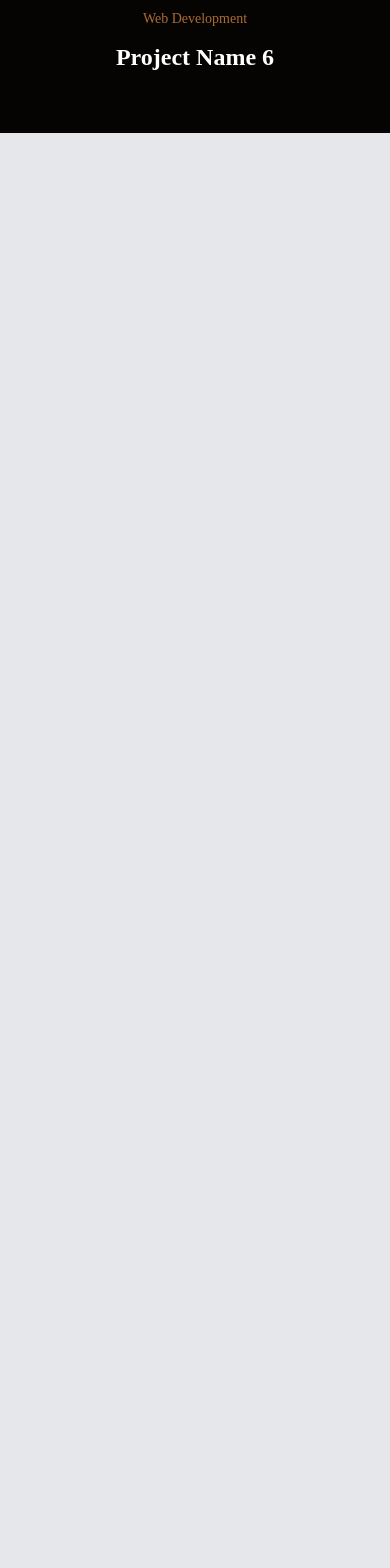
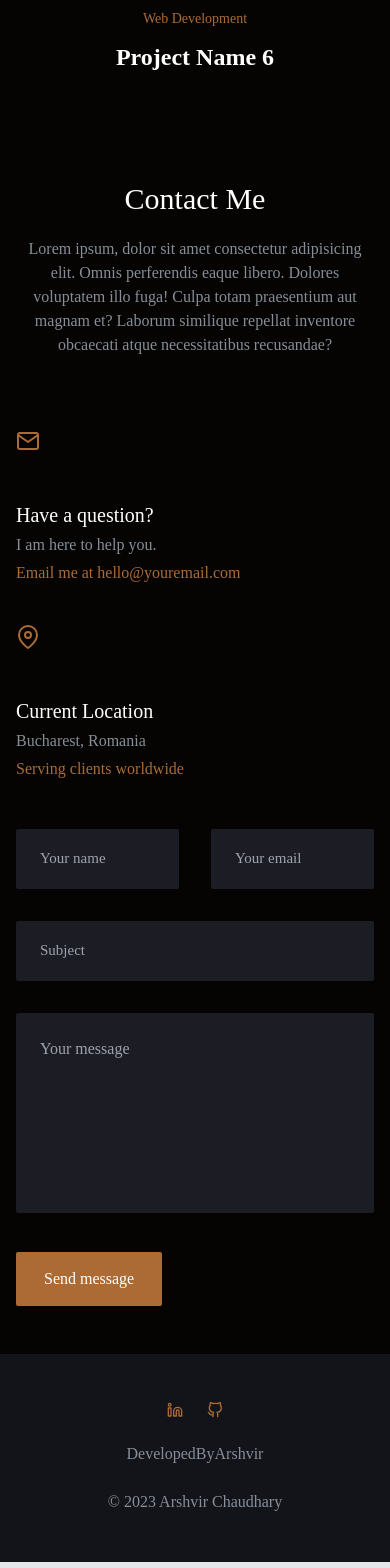
Before and after one commit to arshvirc/portfolio, a React (Vite) app: page / in a window 390 px wide. Shown: the part 4300-5868 px from the top of the page. Built offline with nearby package versions, Linux system fonts and the light colour scheme.

Commit message:
Create temp contact form and footer

```diff
--- a/src/App.jsx
+++ b/src/App.jsx
@@ -7,6 +7,8 @@ import Header from './components/Header'
 import Hero from './components/Hero'
 import About from './components/About'
 import Portfolio from './components/Portfolio'
+import Contact from './components/Contact'
+import Footer from './components/Footer'
 
 function App() {
   return (
@@ -16,7 +18,8 @@ function App() {
         <Hero />
         <About />
         <Portfolio />
-        <div style={{ height: '2000px' }}></div>
+        <Contact />
+        <Footer />
      </div>
     </>
   )
--- /dev/null
+++ b/src/components/Contact.jsx
@@ -0,0 +1,54 @@
+/* eslint-disable no-unused-vars */
+import React from 'react'
+import { contact } from '../data'
+
+const Contact = () => {
+  return (
+    <section id='contact' className='section bg-primary'>
+        <div className="container mx-auto">
+            <div className='flex flex-col items-center text-center'>
+                <h2 className='section-title before:content-contact relative
+                before:absolute before:opacity-40 before:-top-7 before:-left-40 before:hidden before:lg:block'>
+                    Contact Me
+                </h2>
+                <p className='subtitle'> Lorem ipsum, dolor sit amet consectetur adipisicing elit. Omnis perferendis eaque libero. Dolores voluptatem illo fuga! Culpa totam praesentium aut magnam et? Laborum similique repellat inventore obcaecati atque necessitatibus recusandae?</p>
+            </div>
+            <div className="flex flex-col lg:gap-x-8 lg:flex-row">
+                {/* info */}
+                <div className="flex flex-1 flex-col items-start space-y-8 mb-12 lg:mb-0 lg:pt-2">
+                    {contact.map((item, index) => {
+                        const {icon, title, subtitle, description} = item;
+                        return (
+                            <div className="flex flex-col lg:flex-row gap-x-4" key={index}>
+                                <div className="text-accent rounded-sm w-14 h-14 flex items-start mt-2 mb-4 lg:mb-0 text-2xl">
+                                    {icon}
+                                </div>
+                                <div>
+                                    <h4 className='font-body text-xl mb-1'>{title}</h4>
+                                    <p className='mb-1'>{subtitle}</p>
+                                    <p className='text-accent font-normal'>{description}</p>
+                                </div>
+
+                            </div>
+                        )})
+                    }
+                </div>
+
+                {/* form */}
+                <form className='space-y-8 w-full max-w-[780px]'>
+                    <div className='flex gap-8'>
+                        <input className='input' type='text' placeholder='Your name' />
+                        <input className='input' type='email' placeholder='Your email' />
+                    </div>
+                    <input className='input' type='text' placeholder='Subject' />
+                    <textarea className='textarea' placeholder='Your message'></textarea>
+                     <button className='btn btn-lg bg-accent hover:bg-accent-hover'>Send message</button>
+                </form>
+
+            </div>
+        </div>
+    </section>
+  )
+}
+
+export default Contact
--- /dev/null
+++ b/src/components/Footer.jsx
@@ -0,0 +1,36 @@
+/* eslint-disable no-unused-vars */
+import React from 'react'
+
+import { social } from '../data'
+
+const Footer = () => {
+  return (
+    <footer className='bg-tertiary py-12'>
+      <div className=' container mx-auto'>
+        <div className="flex flex-col lg:flex-row space-y-6 lg:space-y-0 items-center justify-between">
+          {/* social icons */}
+          <div className="flex space-x-6 items-center justify-center">
+            {social.map((item, index) => {
+              const {href, icon} = item;
+              return (
+                <a className='text-accent text-base' href={href} key={index}> {icon}</a>
+              )
+            })}
+          </div>
+
+          {/* logo */}
+          <div>
+            <a href='#'>
+              {/* <img src={Logo} alt='' className='scale-[0.125]'></img> */}
+              DevelopedByArshvir
+            </a>
+          </div>
+
+          <p>&copy; 2023 Arshvir Chaudhary</p>
+        </div>
+      </div>
+    </footer>
+  )
+}
+
+export default Footer
--- a/src/data.jsx
+++ b/src/data.jsx
@@ -37,14 +37,14 @@ import {
       name: 'portfolio',
       href: 'portfolio',
     },
-    {
-      name: 'academia',
-      href: 'academia',
-    },
-    {
-      name: 'career',
-      href: 'career',
-    },
+    // {
+    //   name: 'academia',
+    //   href: 'academia',
+    // },
+    // {
+    //   name: 'career',
+    //   href: 'career',
+    // },
     {
       name: 'contact',
       href: 'contact',
@@ -119,18 +119,18 @@ import {
     },
   ];
 
-//   // contact
-//   export const contact = [
-//     {
-//       icon: <FiMail />,
-//       title: 'Have a question?',
-//       subtitle: 'I am here to help you.',
-//       description: 'Email me at hello@youremail.com',
-//     },
-//     {
-//       icon: <FiMapPin />,
-//       title: 'Current Location',
-//       subtitle: 'Bucharest, Romania',
-//       description: 'Serving clients worldwide',
-//     },
-//   ];
+  // contact
+  export const contact = [
+    {
+      icon: <FiMail />,
+      title: 'Have a question?',
+      subtitle: 'I am here to help you.',
+      description: 'Email me at hello@youremail.com',
+    },
+    {
+      icon: <FiMapPin />,
+      title: 'Current Location',
+      subtitle: 'Bucharest, Romania',
+      description: 'Serving clients worldwide',
+    },
+  ];
```
